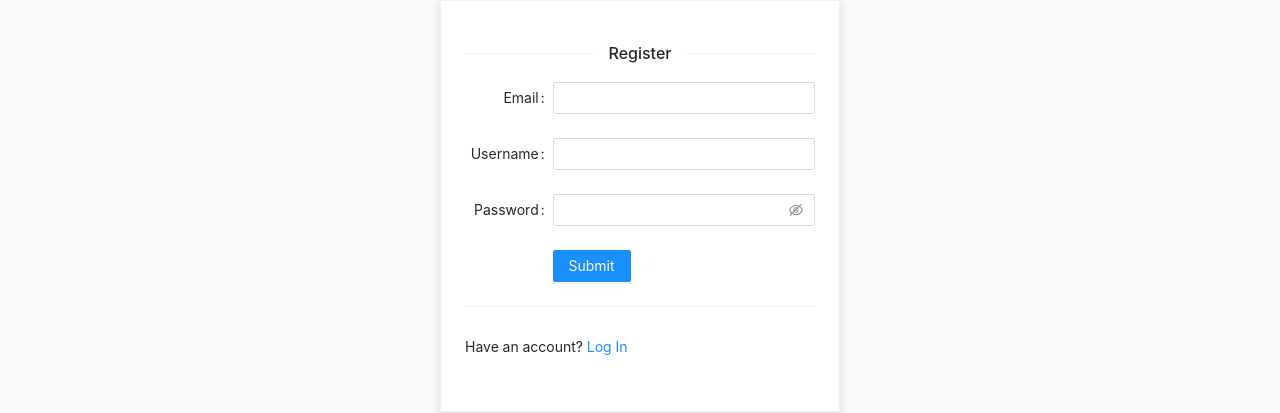
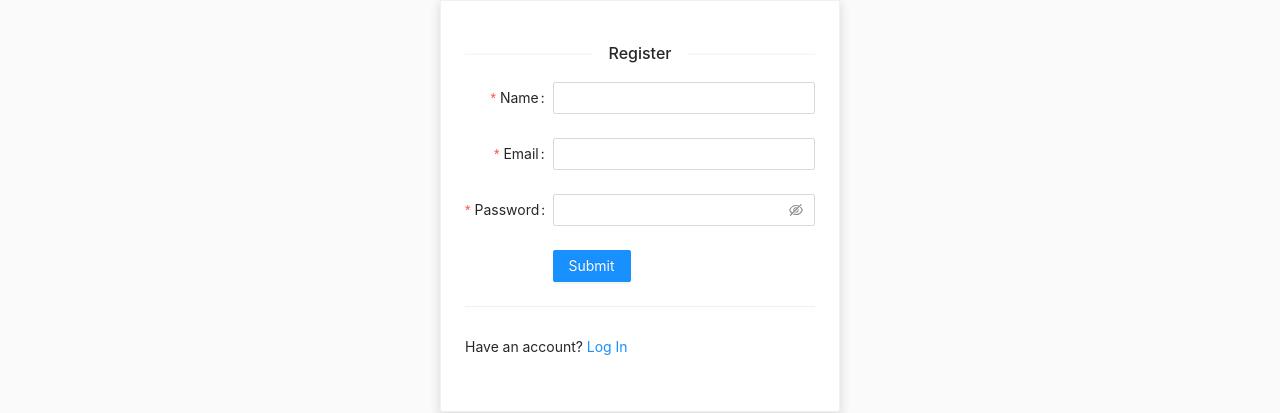
Before and after one commit to straf16/mypass-manager, a React (Create React App) app in the folder client/: page /onboarding/register in a window 1280 px wide. Shown: the part 225-638 px from the top of the page. Built offline with nearby package versions, Linux system fonts and the light colour scheme.

Commit message:
integrate register page with backend rest api

```diff
--- a/client/src/containers/Onboarding/components/form-login/form-login.js
+++ b/client/src/containers/Onboarding/components/form-login/form-login.js
@@ -1,9 +1,9 @@
 import React, { useState } from 'react';
+import { Link, useHistory } from 'react-router-dom';
 import { useSelector } from 'react-redux';
+import { login } from '../../../../store/actions';
 
 import { Button, Card, Divider, Form, Input } from 'antd';
-import { Link, useHistory } from 'react-router-dom';
-import { login } from '../../../../store/actions';
 
 function FormLogin(props) {
     const [email, setEmail] = useState('');
--- a/client/src/containers/Onboarding/components/form-register/form-register.js
+++ b/client/src/containers/Onboarding/components/form-register/form-register.js
@@ -1,24 +1,66 @@
 import React, { useState } from 'react';
+import { Link, useHistory } from 'react-router-dom';
+import { useSelector } from 'react-redux';
+import { register } from '../../../../store/actions';
 
 import { Card, Divider, Form, Input, Button } from 'antd';
-import { Link } from 'react-router-dom';
 
 function FormRegister() {
+    const [name, setName] = useState('');
     const [email, setEmail] = useState('');
-    const [username, setUsername] = useState('');
     const [password, setPassword] = useState('');
+
+    const Toast = useSelector(state => state.feedback.Toast)
+    const history = useHistory()
+
+    const handleSubmit = (values) => {
+        register({ name, email, password })
+            .then(result => {
+                setName('')
+                setEmail('')
+                setPassword('')
+                Toast.fire({
+                    icon: 'success',
+                    title: 'Success Create Account'
+                })
+                history.push('/onboarding/login')
+            })
+            .catch(({ message }) => {
+                message.forEach(error => {
+                    Toast.fire({
+                        icon: 'error',
+                        title: error
+                    })
+                })
+            })
+    }
 
     return (
         <Card className="onboarding-card">
             <Divider>Register</Divider>
-            <Form labelCol={{ span: 6 }} wrapperCol={{ span: 18 }}>
-                <Form.Item label="Email">
+            <Form labelCol={{ span: 6 }} wrapperCol={{ span: 18 }} onFinish={handleSubmit}>
+                <Form.Item
+                    label="Name"
+                    name="name"
+                    rules={[{ required: true, message: 'Please input your name!' }]}
+                >
+                    <Input value={name} onChange={e => setName(e.target.value)} />
+                </Form.Item>
+                <Form.Item
+                    label="Email"
+                    name="email"
+                    rules={[
+                        { type: 'email', message: 'Your email is not a valid email!'},
+                        { required: true, message: 'Please input your email' }
+                    ]}
+                >
                     <Input value={email} onChange={e => setEmail(e.target.value)} />
                 </Form.Item>
-                <Form.Item label="Username">
-                    <Input value={username} onChange={e => setUsername(e.target.value)} />
-                </Form.Item>
-                <Form.Item label="Password">
+                <Form.Item
+                    label="Password"
+                    name="password"
+                    rules={[{ required: true, message: 'Please input your password!' }]}
+                >
                     <Input.Password value={password} onChange={e => setPassword(e.target.value)} />
                 </Form.Item>
                 <Form.Item wrapperCol={{ offset: 6 }}>
--- a/client/src/store/actions.js
+++ b/client/src/store/actions.js
@@ -1,4 +1,20 @@
 import axios from '../config/axios'
+
+export const register = payload => {
+  return new Promise((resolve, reject) => {
+    axios({
+      method: 'POST',
+      url: '/register',
+      data: payload
+    })
+      .then(({ data }) => {
+        resolve(data)
+      })
+      .catch(({ response }) => [
+        reject(response.data)
+      ])
+  })
+}
 
 export const login = payload => {
   return new Promise((resolve, reject) => {
```
